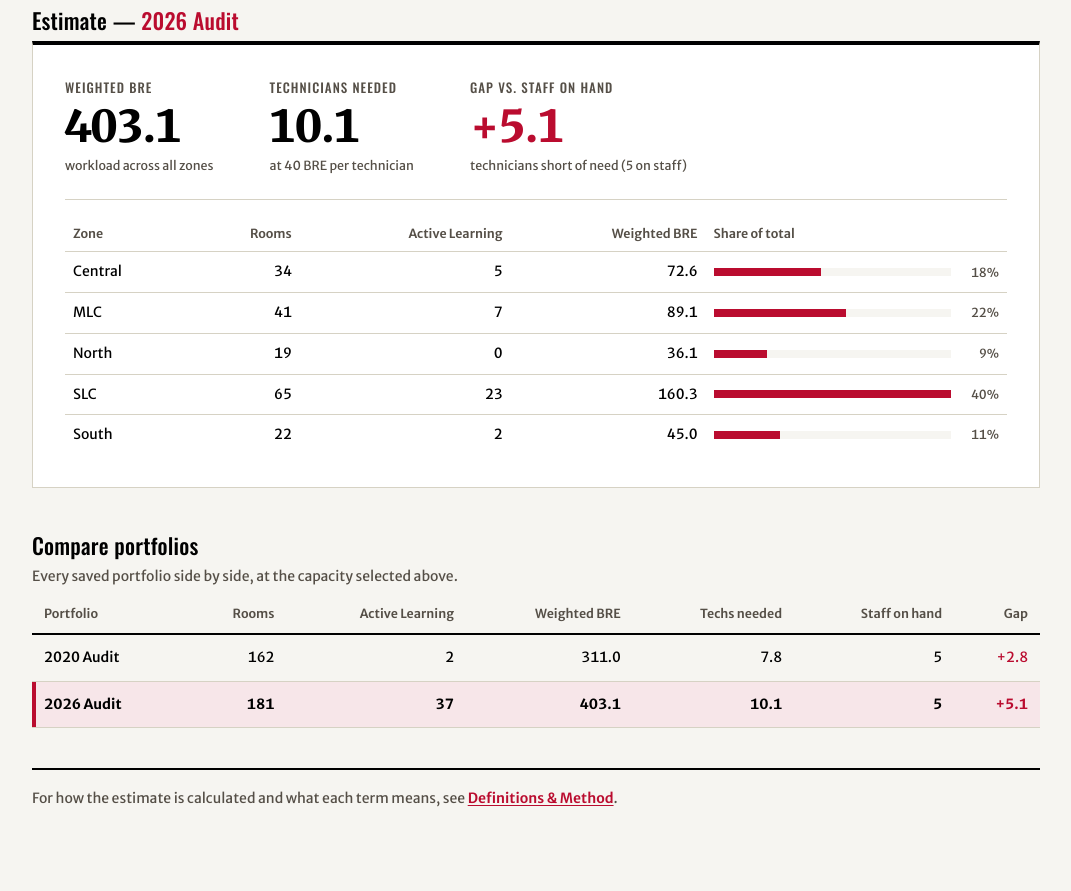
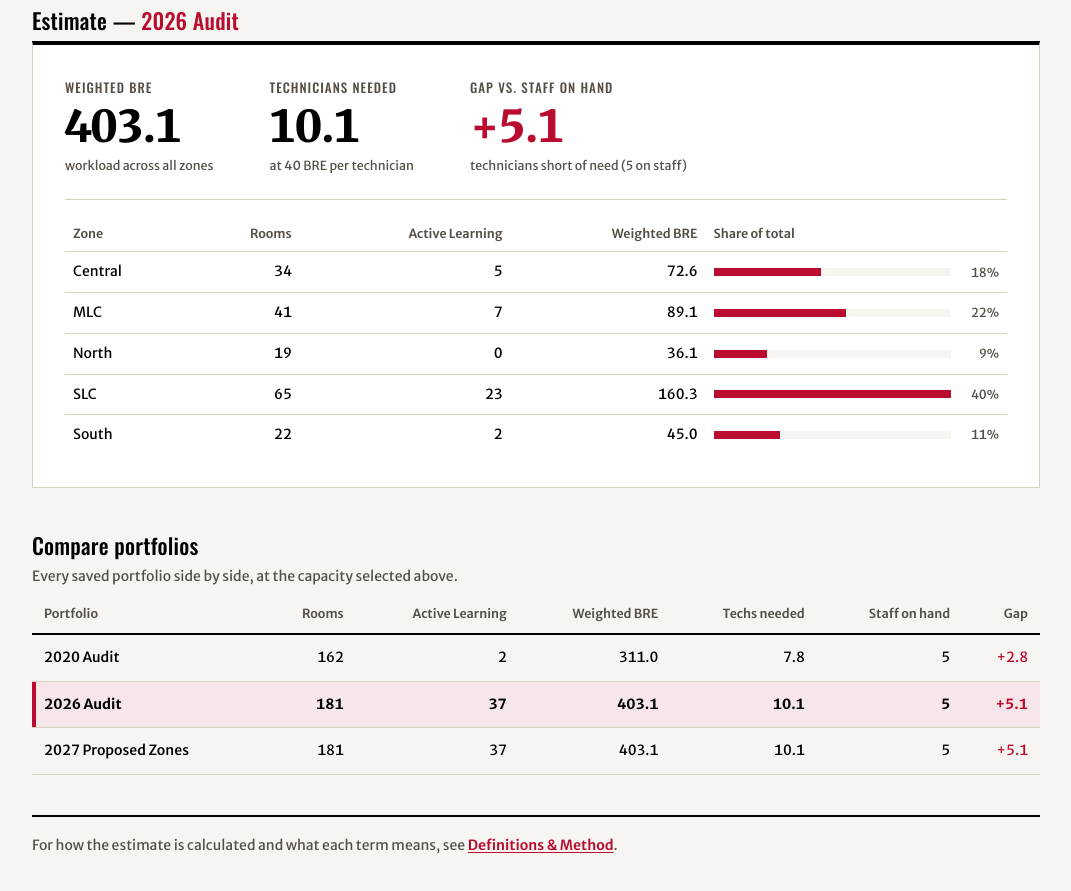
Before and after one commit to zappa103/AV-Staffing-Calculator, a plain HTML site: page index.html in a window 1280 px wide. Shown: the part 1119-2010 px from the top of the page, without its empty margins (104-1175 px from the left). Drawn offline with nearby package versions, Linux system fonts and the light colour scheme.

Commit message:
Update portfolio description and add 2027 proposed zones

```diff
--- a/index.html
+++ b/index.html
@@ -409,7 +409,7 @@
     </div>
     <div class="def">
       <h3>Portfolio</h3>
-      <p>A complete set of rooms-by-zone numbers plus the technician headcount. The built-in portfolios are the 2020 and 2026 complexity audits; saved portfolios model proposed changes such as new buildings or renovations.</p>
+      <p>A complete set of rooms-by-zone numbers plus the technician headcount. The built-in portfolios are the 2020 and 2026 complexity audits and the 2027 proposed zone layout; saved portfolios model proposed changes such as new buildings or renovations.</p>
     </div>
   </div>
 
@@ -516,6 +516,20 @@
         { name: 'South',   rooms: 22, al: 2,  seats: 2435 },
       ],
     },
+    '2027-proposed-zones': {
+      label: '2027 Proposed Zones',
+      builtin: true,
+      proposal: true,
+      currentTechs: 5,
+      rows: [
+        { name: 'MLC',           rooms: 36, al: 2,  seats: 2954 },
+        { name: 'North East',    rooms: 24, al: 4,  seats: 1755 },
+        { name: 'North West',    rooms: 29, al: 1,  seats: 2319 },
+        { name: 'SLC',           rooms: 40, al: 2,  seats: 1765 },
+        { name: 'South',         rooms: 28, al: 22, seats: 1658 },
+        { name: 'South Central', rooms: 24, al: 6,  seats: 2611 },
+      ],
+    },
   };
 
   let customScenarios = {};
@@ -582,8 +596,11 @@
 
   function populateSelect() {
     scenarioSelect.innerHTML = '';
+    const audits = {}, proposals = {};
+    Object.keys(BUILTIN_SCENARIOS).forEach(k => { (BUILTIN_SCENARIOS[k].proposal ? proposals : audits)[k] = BUILTIN_SCENARIOS[k]; });
     const groups = [
-      ['Complexity audits', BUILTIN_SCENARIOS],
+      ['Complexity audits', audits],
+      ['Proposals', proposals],
       ['Shared', sharedScenarios],
       ['Saved by you', customScenarios],
     ];
```
